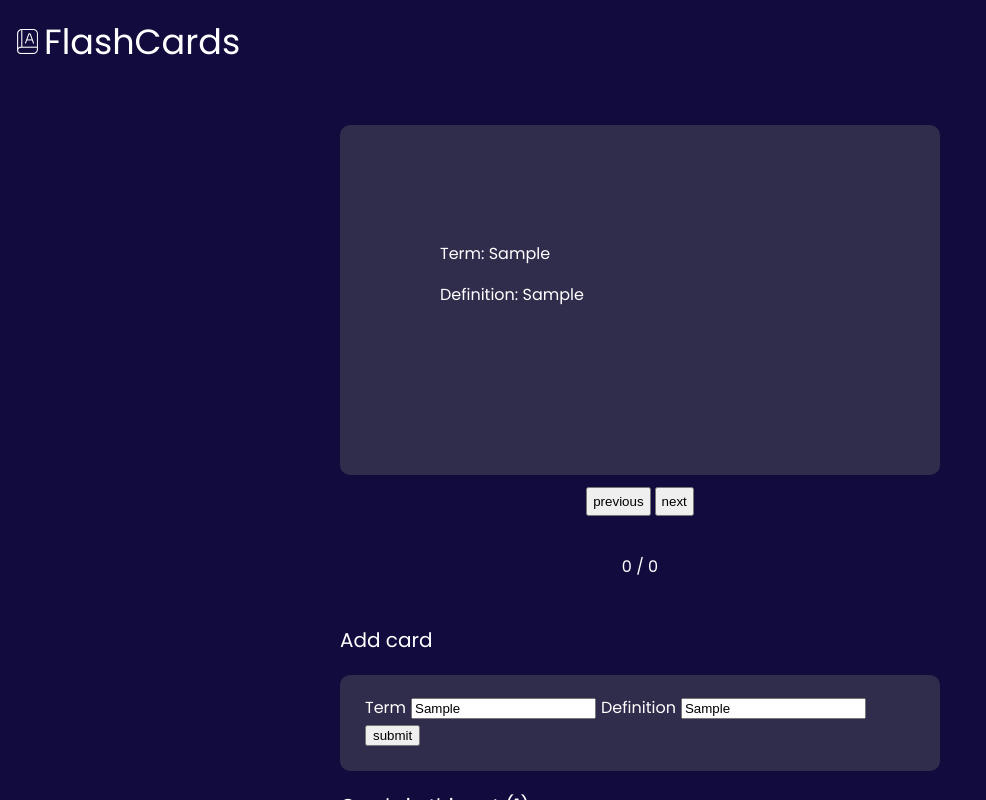
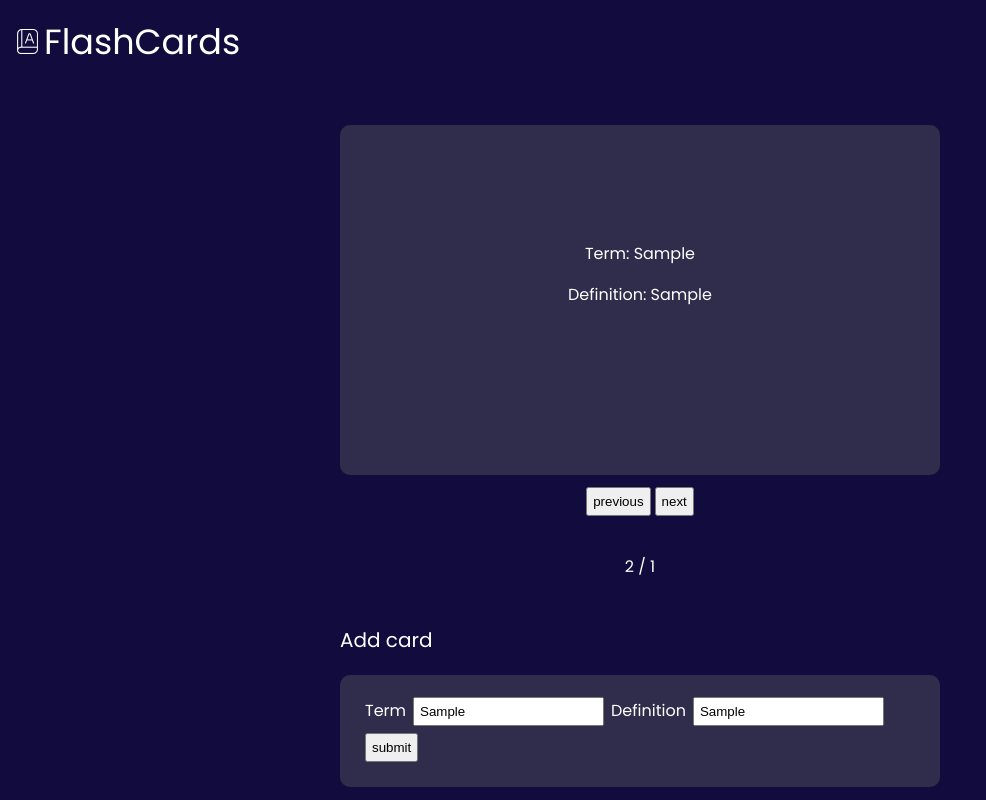
Before and after one commit to helentran64/flash-cards, a Vue app: page / in a window 1280 px wide. Both pictures are taken after typing "Sample", "Sample" into the empty fields and a click on the button "submit". Shown: the top 800 px of the page, without its empty margins (0-986 px from the left). Built offline with nearby package versions, Linux system fonts and the light colour scheme.

Commit message:
fixed empty cards

```diff
--- a/src/components/FlashCard.vue
+++ b/src/components/FlashCard.vue
@@ -1,33 +1,26 @@
+<!-- Component to display the contents on the current flash card -->
 <template>
     <div id="card">
-        <p id="term">Term: {{ term }}</p>
-        <p id="definition">Definition: {{ def }}</p>
-    </div>
-    <div id="controls">
-        <input type="button" value="previous">
-        <input type="button" value="next">
-    </div>
-    <div id="tracker">
-        <!-- Tracks which card you are currently on -->
-        <p>{{ currentCardNumber }} / {{ totalCards }}</p>
+        <div v-if="addedFirstCard">
+            <p id="term">Term: {{ term }}</p>
+            <p id="definition">Definition: {{ def }}</p>
+        </div>
+        <div v-else>
+            <p>Please add a term and definition to begin.</p>
+        </div>
     </div>
 </template>
 
 <script>
 export default{
-    props: ['term', 'def', 'sent'],
-    data(){
-        return{
-            currentCardNumber: 0,
-            totalCards: 0,
-        }
-    }
+    props: ['term', 'def', 'addedFirstCard']
 }
 </script>
 
 <style scoped>
     p{
         color: white;
+        text-align: center;
     }
     #card{
         background-color: rgb(48, 44, 75);
@@ -39,23 +32,6 @@ export default{
         margin-right: auto;
         margin-left: auto;
     }
-    #controls{
-        max-width: fit-content;
-        margin-left: auto;
-        margin-right: auto;
-        padding: 10px;
-
-    }
-    input{
-        padding: 5px;
-        margin: 2px;
-    }
-    #tracker{
-        max-width: fit-content;
-        margin-left: auto;
-        margin-right: auto;
-        padding: 10px;
-    }
     @media only screen and (max-width: 700px){
         #card{
             width: 200px;
--- a/src/components/Input.vue
+++ b/src/components/Input.vue
@@ -1,6 +1,14 @@
 <!-- Component to enter term and definition of a flash card -->
 <template>
     <div class="inputContainer">
+        <div id="controls">
+            <input type="button" value="previous">
+            <input type="button" value="next">
+        </div>
+        <div id="tracker">
+            <!-- Tracks which card you are currently on -->
+            <p>{{ getCurrentCardNumber }} / {{ getCardCount }}</p>
+        </div>
         <div>
         <p id="addHeading">Add card</p>
         </div>
@@ -18,6 +26,7 @@
     <!-- Displays all the notes submitted -->
     <div class="listOfNotes">
         <p id="cardsHeading" v-if="addedFirstCard">Cards in this set ({{ getCardCount }})</p>
+        <p></p>
         <div class="note" v-for="note in notes">
             <p>Term: {{ note.term }}</p>
             <p> Definition: {{ note.def }}</p>
@@ -30,6 +39,7 @@ export default{
     emits: ['info'], // Initialize emits
     data(){
         return{
+            currentCardNumber: 0,
             term: "",
             def: "",
             notes: [],
@@ -40,6 +50,15 @@ export default{
         // Get the number of cards in the notes array
         getCardCount(){
             return this.notes.length
+        },
+        getCurrentCardNumber(){
+            if (this.notes.length == 0){
+                return 0;
+            }
+            else{
+                this.currentCardNumber += 1;
+                return this.currentCardNumber;
+            }
         }
     },
     methods:{
@@ -47,7 +66,6 @@ export default{
         submitInfo(){
             this.term = this.$refs.term.value;
             this.def = this.$refs.def.value;
-            this.$emit('info', this.term, this.def);
             // Push only unique terms to the notes array for display
             let duplicate = this.hasDuplicates({term: this.term, def: this.def});
             if (!duplicate){
@@ -55,6 +73,8 @@ export default{
             }
             // Set addedFirstCard to true to make the corresponding text visible.
             this.addedFirstCard = true;
+            // Send information to Home.vue
+            this.$emit('info', this.term, this.def, this.addedFirstCard);
         },
         hasDuplicates(newNote){
             let current = newNote.term;
@@ -72,6 +92,23 @@ export default{
 <style scoped>
     p{
         color: white;
+    }
+    #controls{
+        max-width: fit-content;
+        margin-left: auto;
+        margin-right: auto;
+        padding: 10px;
+
+    }
+    input{
+        padding: 5px;
+        margin: 2px;
+    }
+    #tracker{
+        max-width: fit-content;
+        margin-left: auto;
+        margin-right: auto;
+        padding: 10px;
     }
     #addHeading{
         font-size: 20px;
--- a/src/views/Home.vue
+++ b/src/views/Home.vue
@@ -8,7 +8,8 @@
         data(){
             return{
                 term: "",
-                def: ""
+                def: "",
+                addedFirstCard: false
             }
         }
     }
@@ -17,10 +18,11 @@
 <template>
     <!-- Inject Card and Input components onto the Homepage -->
     <!-- Input retrieved from Input.vue will be passed to FlashCard.vue -->
-    <Card v-bind:term="this.term" v-bind:def="this.def"/>
-    <Input @info="(term, def) =>{
+    <Card v-bind:term="this.term" v-bind:def="this.def" v-bind:addedFirstCard="this.addedFirstCard"/>
+    <Input @info="(term, def, addedFirstCard) =>{
         this.term = term;
         this.def = def;
+        this.addedFirstCard = addedFirstCard;
     }
     "/>
 </template>
```
